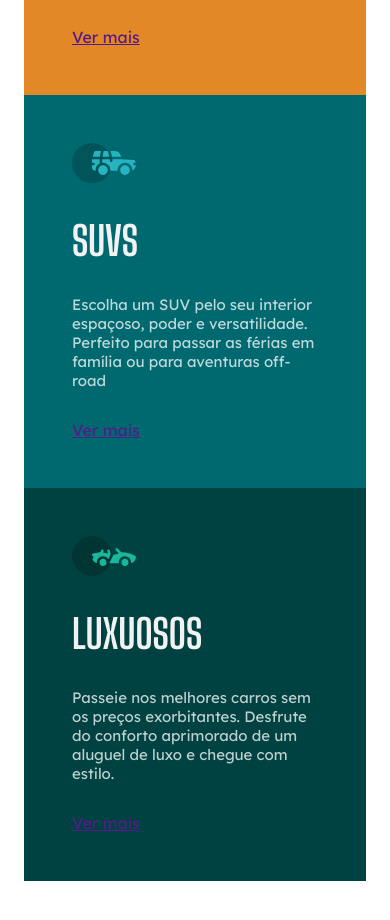
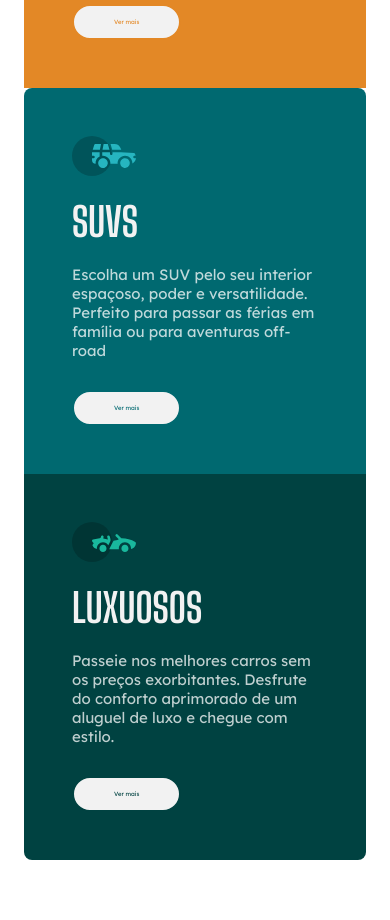
Before and after one commit to Guita07/carros, a plain HTML site: page index.html in a window 390 px wide. Shown: the part 386-1306 px from the top of the page. Drawn offline with Linux system fonts and the light colour scheme.

Commit message:
finalização da parte mobile

```diff
--- a/index.html
+++ b/index.html
@@ -16,21 +16,21 @@
             <img src="./imagens/icon-sedans.svg" alt="carros sedans">
             <h2>Sedans</h2>
             <p>Escolha um sedan pelo seu preço acessível e excelente economia de combustível. Ideal para dirigir na cidade ou na sua próxima viagem.</p>
-            <a href="">Ver mais</a>
+            <a href="https://www.webmotors.com.br/sedans" target="_blank">Ver mais</a>
         </section>
 
         <section class="suvs">
             <img src="./imagens/icon-suvs.svg" alt="carro suv">
             <h2>SUVs</h2>
             <p>Escolha um SUV pelo seu interior espaçoso, poder e versatilidade. Perfeito para passar as férias em família ou para aventuras off-road</p>
-            <a href="">Ver mais</a>
+            <a href="https://www.webmotors.com.br/suvs" target="_blank">Ver mais</a>
         </section>
 
         <section class="luxuosos">
             <img src="./imagens/icon-luxury.svg" alt="carro luxuoso">
             <h2>Luxuosos</h2>
             <p>Passeie nos melhores carros sem os preços exorbitantes. Desfrute do conforto aprimorado de um aluguel de luxo e chegue com estilo.</p>
-            <a href="">Ver mais</a>
+            <a href="https://www.webmotors.com.br/catalogo/carroceria/coupe/" target="_blank">Ver mais</a>
         </section>
     </main>
 </body>
--- a/style.css
+++ b/style.css
@@ -22,6 +22,7 @@ h2 {
     font-size: 2.5rem;
     color: var(--gray);
     margin-block: 1.875rem;
+    line-height: 1.5625rem;
 }
 
 p {
@@ -33,6 +34,14 @@ p {
 
 a {
     font-family: 'Lexend Deca', sans-serif;
+    display: block;
+    text-decoration: none;
+    border: 2px solid;
+    width: fit-content;
+    font-size: 0.375rem;
+    padding: 0.75rem 2.5rem;
+    border-radius: 1.5625rem;
+    background: var(--gray);
 }
 
 section {
@@ -41,12 +50,27 @@ section {
 
 .sedans {
     background: var(--orange);
+    border-radius: 8px 8px 0 0;
 }
 
 .suvs {
     background: var(--cyan);
+    border-radius: 8px 8px 0 0;
 }
 
 .luxuosos {
     background: var(--dark-cyan);
+    border-radius: 0 0 8px 8px;
 }
+
+.sedans a {
+    color: var(--orange);
+}
+
+.suvs a {
+    color: var(--cyan);
+}
+
+.luxuosos a {
+    color: var(--dark-cyan);
+}
```
